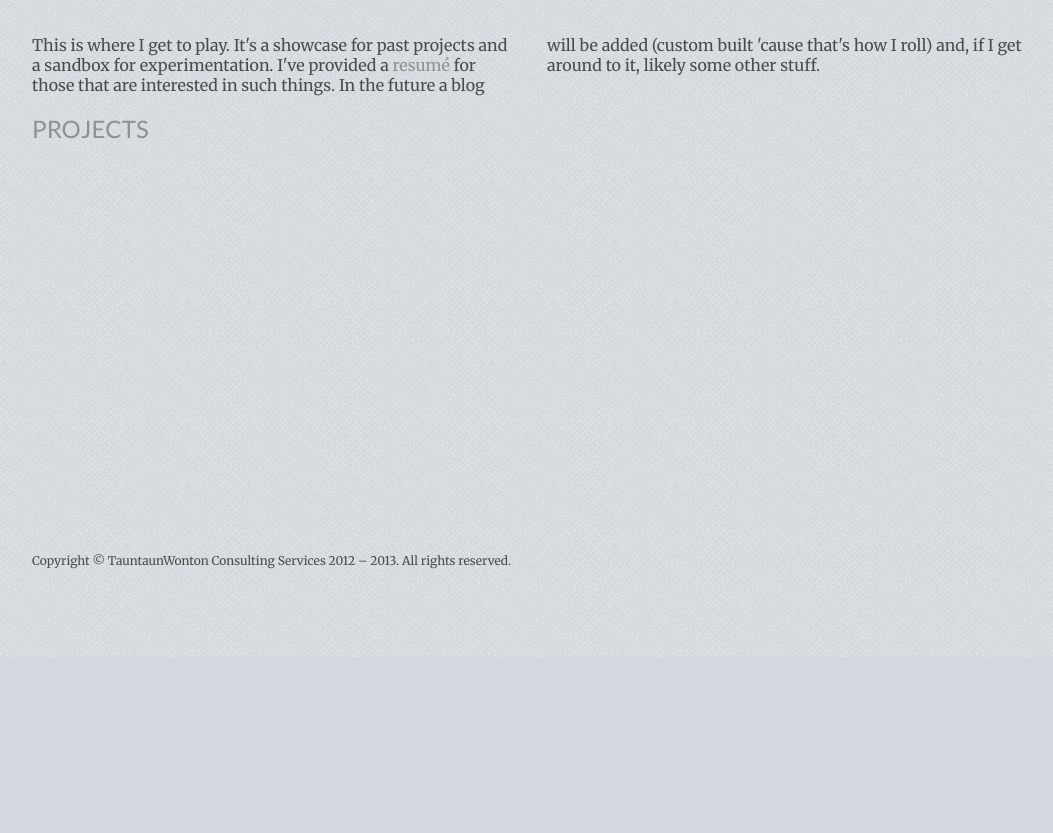
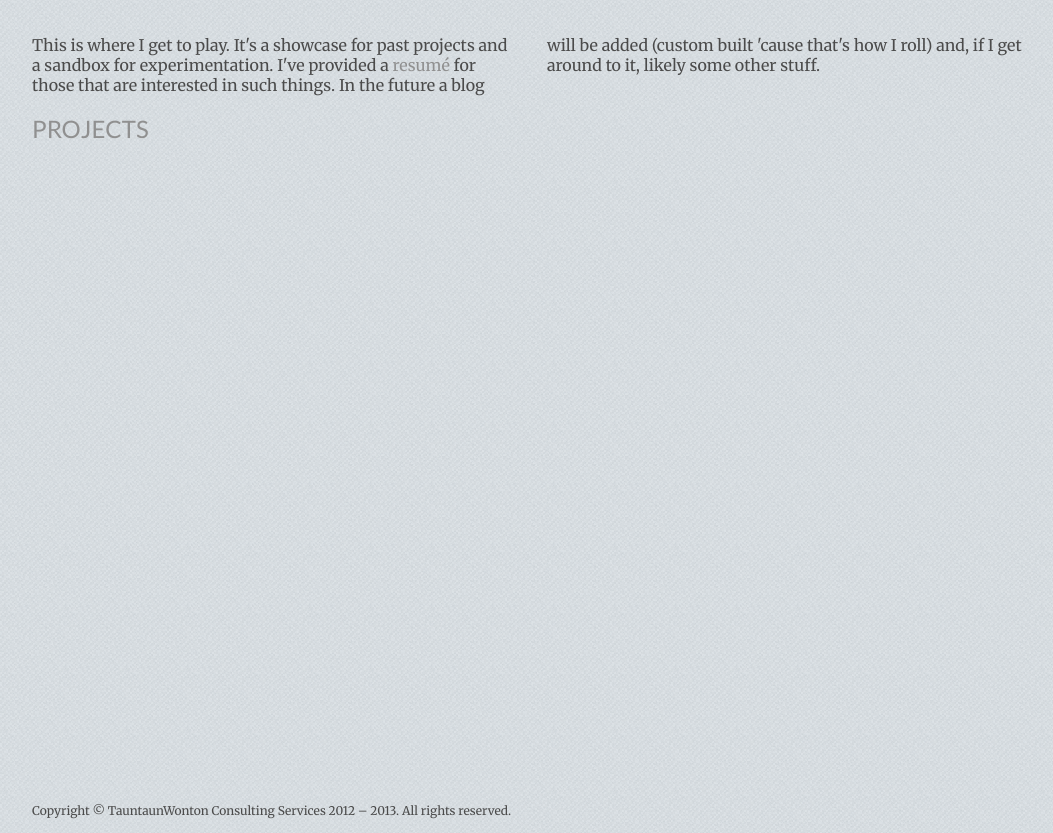
Before and after one commit to adam-patterson/tauntaunwonton.com, a PHP site: page / in a window 1280 px wide. Shown: the part 143-976 px from the top of the page, without its empty margins (108-1161 px from the left). Before the commit the page ends 712 px from the top, so only its background shows below. Run offline with PHP 8.4, Linux system fonts and the light colour scheme; some libraries are stand-ins or nearby versions.

Commit message:
adjustments

```diff
--- a/resources/styles/globals.less
+++ b/resources/styles/globals.less
@@ -25,7 +25,7 @@
 
 @pageW:				@g1*100;
 @appW:				@g1*100;
-@appH:				@g1*50;
+@appH:				@g1*75;
 @iconMajor: 		@g1*2.7;
 @gridMajor: 		@g1*4;
 
--- a/resources/styles/main.css
+++ b/resources/styles/main.css
@@ -1 +1 @@
-.app{width:1000px;min-height:500px;padding:20px;margin-left:auto;margin-right:auto;}
+.app{width:1000px;min-height:750px;padding:20px;margin-left:auto;margin-right:auto;}
```
